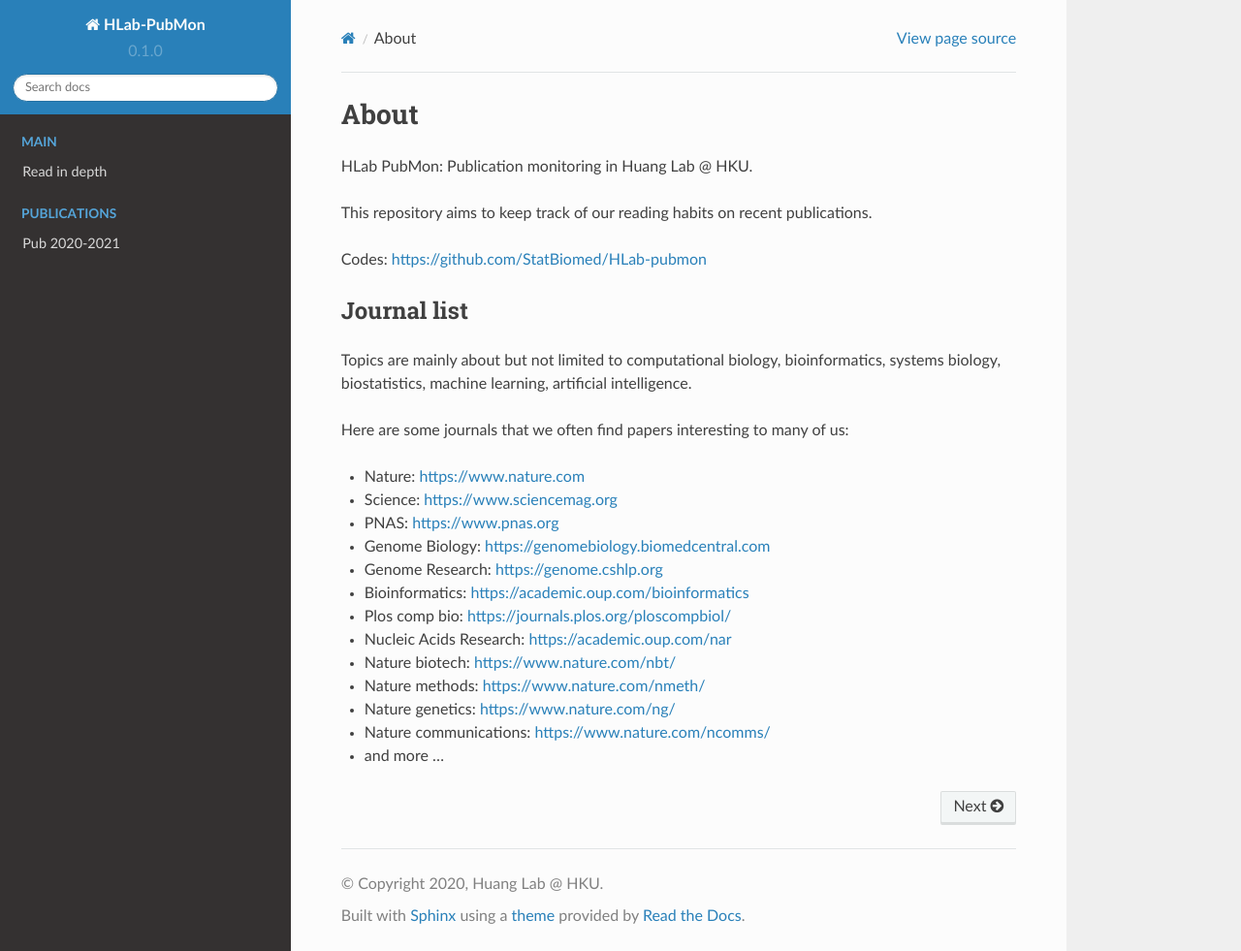
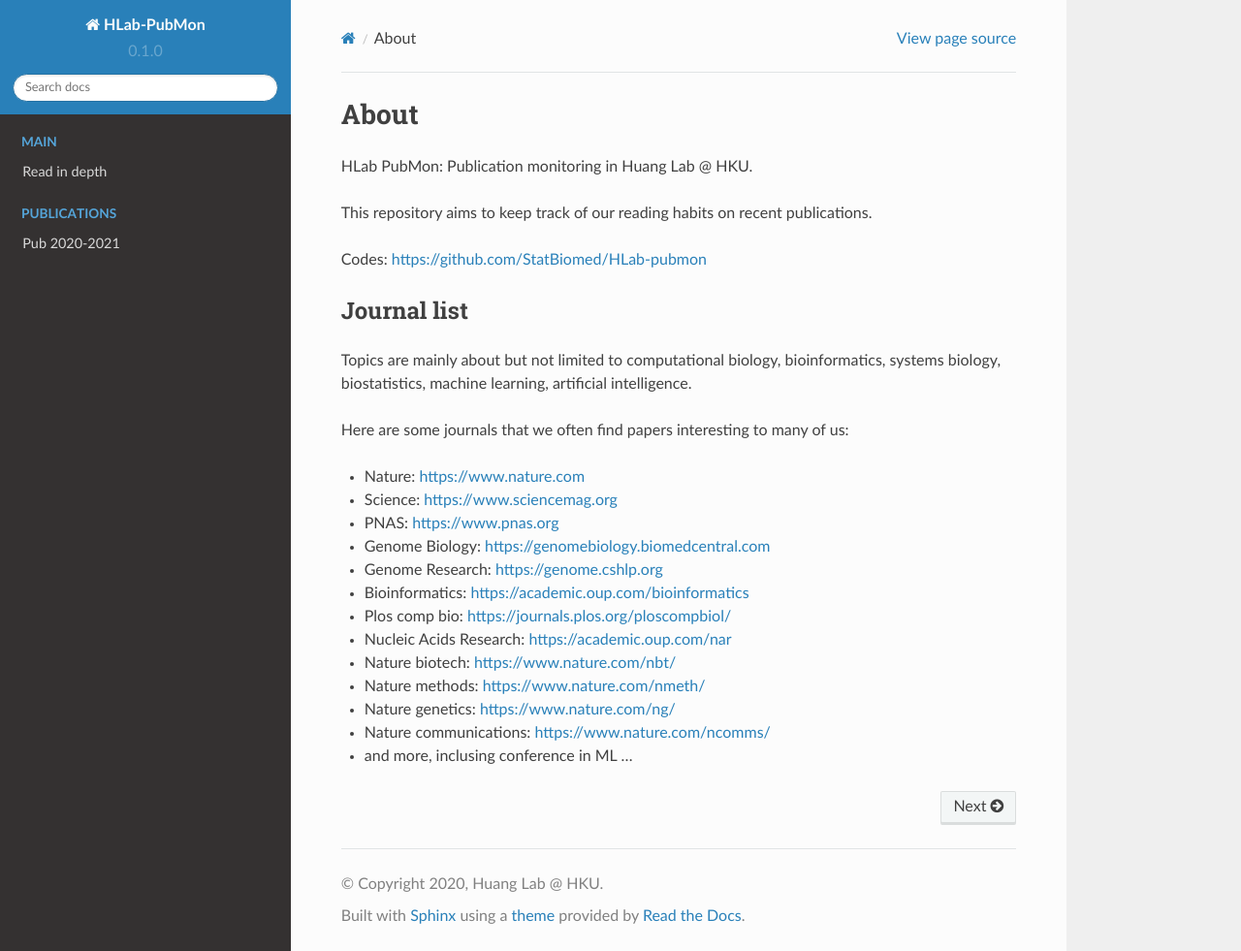
Before and after one commit to StatBiomed/HLab-pubmon, a Sphinx documentation site: the page built from docs/index.rst, in a window 1280 px wide and 981 px high. Shown: the whole window at 97% size. Built offline with Sphinx 7.4.7 and the Read the Docs theme 2.0.0, drawn with Linux system fonts in a browser that asks for light colours; pages that are not in the unit, such as notebooks, are missing from menus.

Commit message:
Update index.rst

```diff
--- a/docs/index.rst
+++ b/docs/index.rst
@@ -29,7 +29,7 @@ Here are some journals that we often find papers interesting to many of us:
 * Nature methods: https://www.nature.com/nmeth/
 * Nature genetics: https://www.nature.com/ng/
 * Nature communications: https://www.nature.com/ncomms/
-* and more ...
+* and more, inclusing conference in ML ...
 
 
 .. toctree::
```
